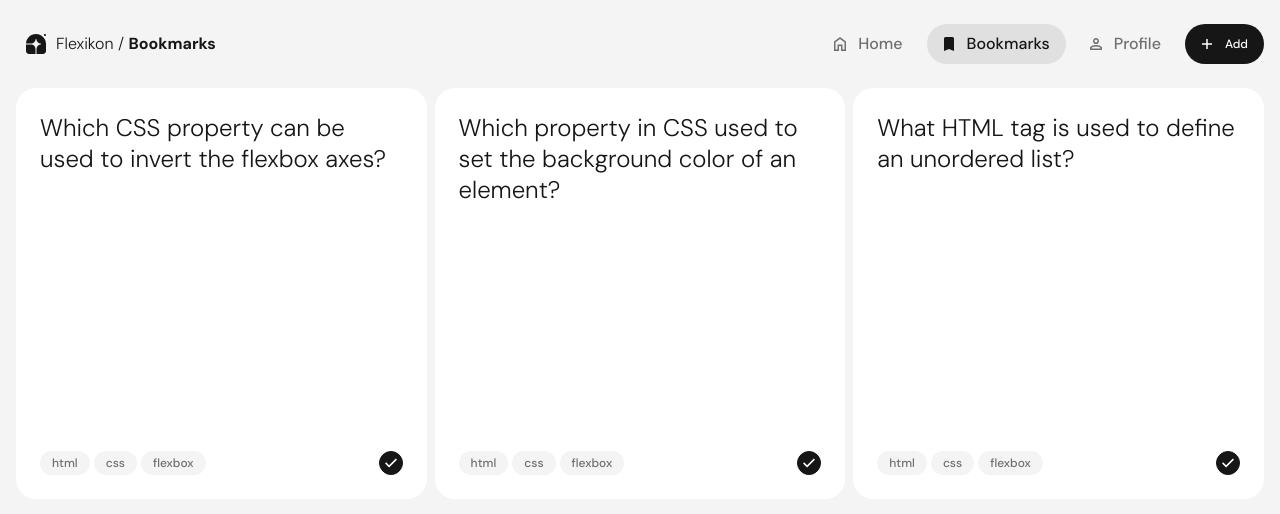
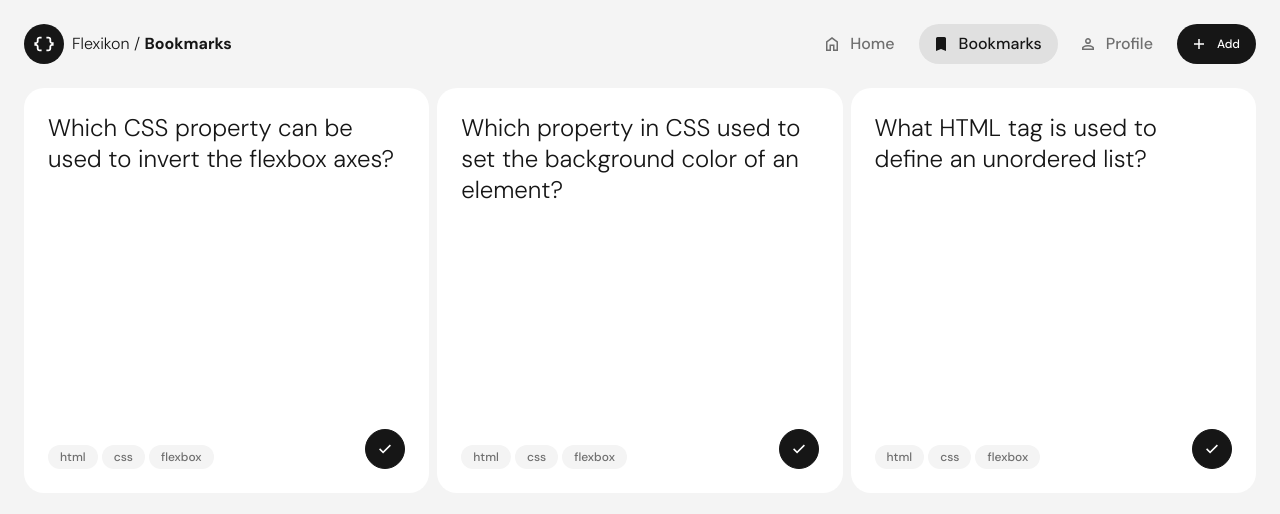
Before and after one commit to benjaminpfleghaar/flexikon, a website: page bookmarks.html in a window 1280 px wide. Drawn offline with Linux system fonts and the light colour scheme.

Commit message:
new logo

```diff
--- a/assets/styles/components/card/question.css
+++ b/assets/styles/components/card/question.css
@@ -17,6 +17,7 @@
 }
 .question__bottom {
 	display: flex;
+	align-items: flex-end;
 	justify-content: space-between;
 }
 .question__list {
@@ -35,11 +36,11 @@
 	background-color: var(--color-background-bright);
 }
 .question__button {
-	width: 24px;
-	height: 24px;
+	width: 40px;
+	height: 40px;
 	border: none;
 	cursor: pointer;
-	border-radius: 12px;
+	border-radius: 20px;
 	border: 1px solid var(--color-border);
 	background: url(../../../images/main/add-20.svg) center no-repeat;
 }
--- a/assets/styles/components/header.css
+++ b/assets/styles/components/header.css
@@ -1,15 +1,25 @@
 .header {
 	display: flex;
 	align-items: center;
-	padding: 24px 16px 20px 24px;
+	padding: 24px 24px 20px 24px;
 	justify-content: space-between;
 	background-color: var(--color-background-bright);
 }
+.header__title {
+	gap: 8px;
+	display: flex;
+	align-items: center;
+}
+.header__img {
+	width: 40px;
+	height: 40px;
+	padding: 8px;
+	border-radius: 20px;
+	background: var(--color-primary);
+}
 .header__headline {
-	padding-left: 32px;
 	font-size: var(--font-size-m);
 	font-family: var(--font-bold), sans-serif;
-	background: url(../../images/header/logo.svg) left center no-repeat;
 }
 .header__span {
 	font-weight: normal;
--- a/assets/styles/components/main.css
+++ b/assets/styles/components/main.css
@@ -4,10 +4,10 @@
 	display: flex;
 	margin: 0 auto;
 	flex-flow: row wrap;
-	padding: 0 12px 92px;
+	padding: 0 20px 92px;
 }
 @media (min-width: 768px) {
 	.main {
-		padding-bottom: 12px;
+		padding-bottom: 20px;
 	}
 }
--- a/bookmarks.html
+++ b/bookmarks.html
@@ -9,9 +9,15 @@
 	</head>
 	<body>
 		<header class="header">
-			<h1 class="header__headline">
-				<span class="header__span">Flexikon / </span>Bookmarks
-			</h1>
+			<section class="header__title">
+				<img
+					src="assets/images/header/logo-20.svg"
+					class="header__img"
+					alt="Flexikon" />
+				<h1 class="header__headline">
+					<span class="header__span">Flexikon / </span>Bookmarks
+				</h1>
+			</section>
 			<nav class="header__nav">
 				<ul class="header__list">
 					<li>
```
Also changed, not shown: index.html (+7 -1 lines), profile.html (+9 -3 lines), assets/images/header/logo-20.svg (added), assets/images/header/logo.svg (deleted).
